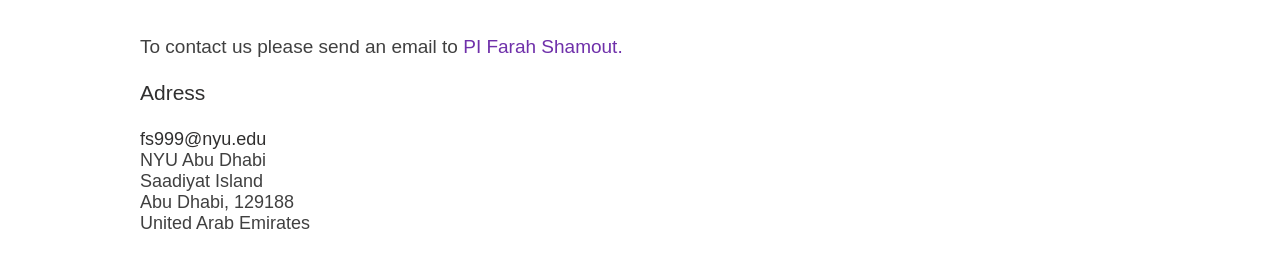
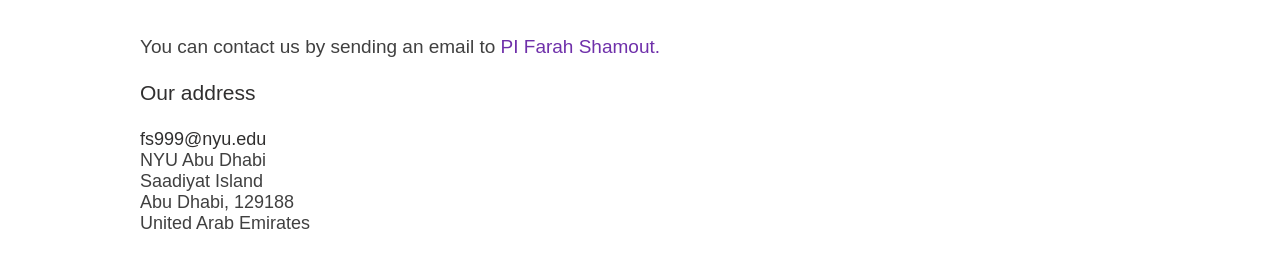
Before and after one commit to nyuad-cai/website, a plain HTML site: page contact.html in a window 1280 px wide. Shown: the part 141-412 px from the top of the page. Drawn offline with Linux system fonts and the light colour scheme.

Commit message:
Update contact.html

```diff
--- a/contact.html
+++ b/contact.html
@@ -61,10 +61,10 @@
 
     <h2 class="headers-pages-ppl">Contact us <br> <br></h2>
 
-    <p class="inside-text-ppl"> To contact us please send an email to <a href="mailto:fs999@nyu.edu" style="color:rgb(111, 48, 170);">PI Farah Shamout.</a> </p>
+    <p class="inside-text-ppl"> You can contact us by sending an email to <a href="mailto:fs999@nyu.edu" style="color:rgb(111, 48, 170);">PI Farah Shamout.</a> </p>
 
 
-    <p class="headers-pages-ppl" style="font-size: 21px;color:rgb(48, 47, 47);"> Adress <br> <br></p>
+    <p class="headers-pages-ppl" style="font-size: 21px;color:rgb(48, 47, 47);"> Our address <br> <br></p>
 
     <p class="inside-text-ppl" style="font-size: 18px;"> <a href="mailto:fs999@nyu.edu" style="color:rgb(48, 47, 47);">fs999@nyu.edu</a> <br>NYU Abu Dhabi <br> Saadiyat Island <br> Abu Dhabi, 129188 <br> United Arab Emirates</a>
     </p>
```
